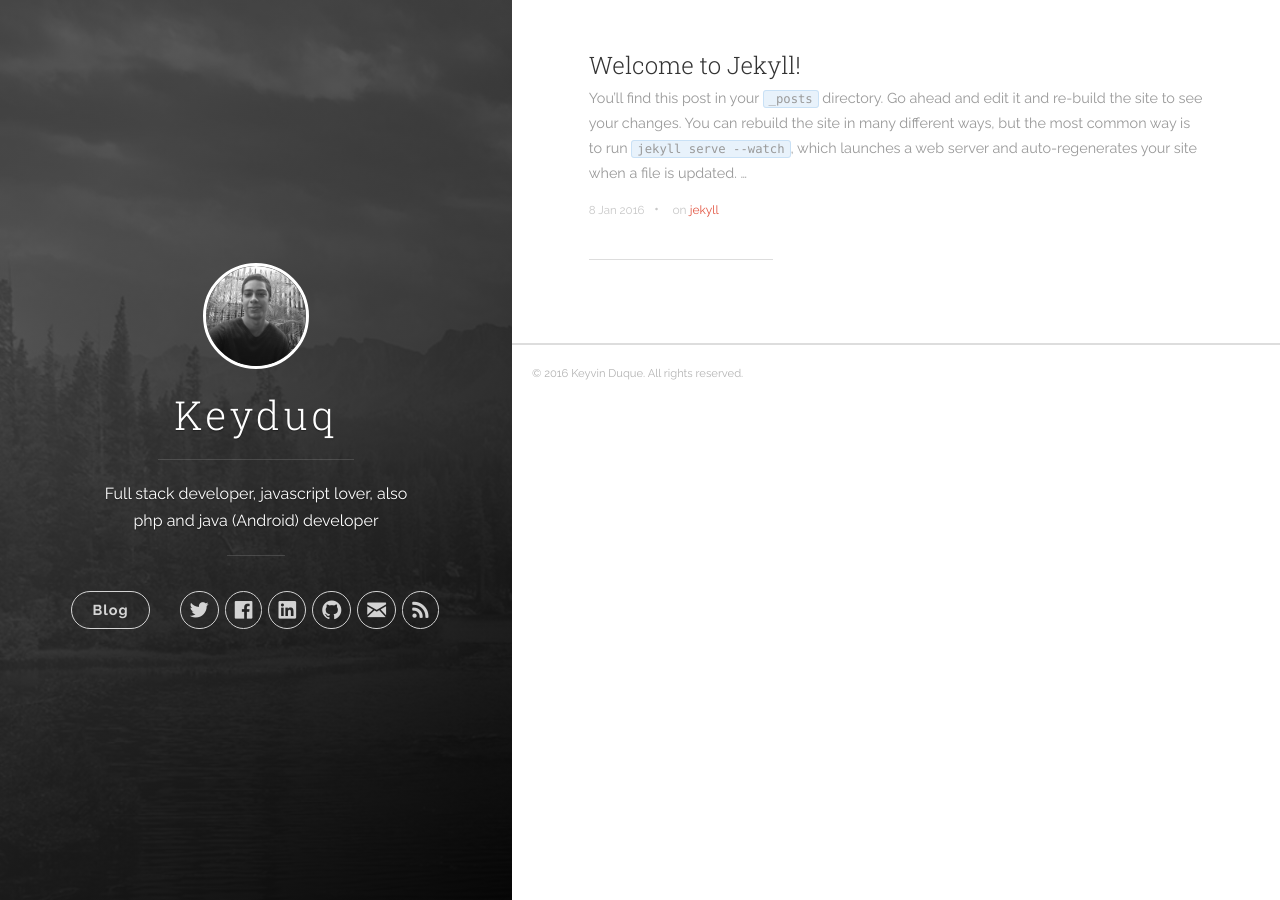
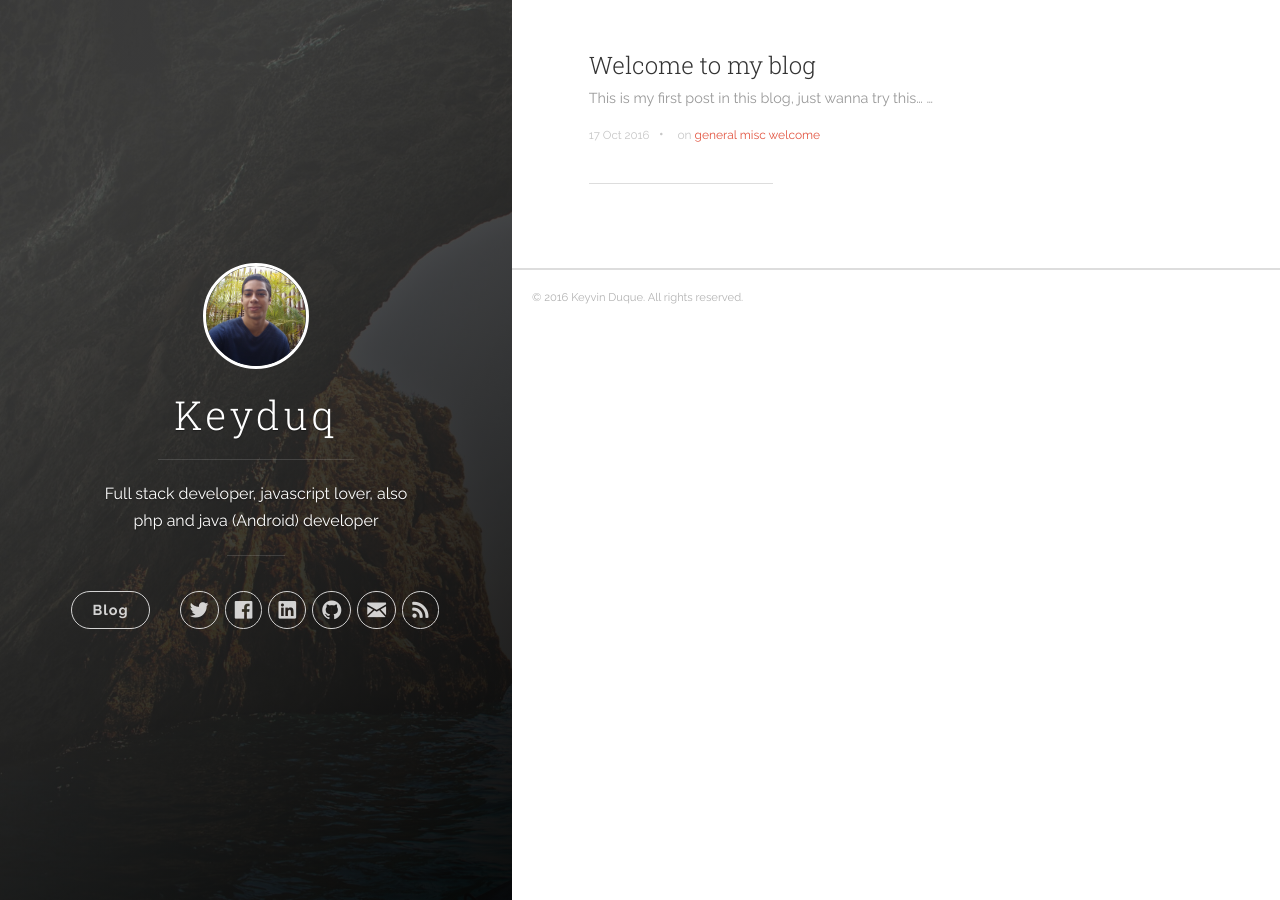
Before and after one commit to keyduq/keyduq.github.io, a Jekyll site: the page built from index.html, in a window 1280 px wide. Built offline with Jekyll 4.4.1, drawn with Linux system fonts in a browser that asks for light colours; nearby versions of some CDN libraries; the list of posts is cut into pages by our own code.

Commit message:
theme changes and submit the first post

````diff
--- a/_includes/header.html
+++ b/_includes/header.html
@@ -3,13 +3,13 @@
   <i class="icon icon-x-circle btn-mobile-close__icon hidden"></i>
 </span>
 
-<header class="panel-cover" style="background-image: url({{ "images/cover.jpg" | prepend: site.baseurl }})">
+<header class="panel-cover" style="background-image: url({{ "images/cover2.jpg" | prepend: site.baseurl }})">
   <div class="panel-main">
 
     <div class="panel-main__inner panel-inverted">
     <div class="panel-main__content">
         <a href="{{ site.baseurl }}" title="link to home of {{ site.title }}">
-          <img src="{{ "images/avatar_circle_byn.png" | prepend: site.baseurl }}" class="user-image" alt="My Profile Photo">
+          <img src="{{ "images/avatar_circle.png" | prepend: site.baseurl }}" class="user-image" alt="My Profile Photo">
           <h1 class="panel-cover__title panel-title">{{ site.title }}</h1>
         </a>
         <hr class="panel-cover__divider">
--- a/_posts/2016-01-08-welcome-to-jekyll.markdown
+++ /dev/null
@@ -1,25 +0,0 @@
----
-title:  "Welcome to Jekyll!"
-date:   2016-01-08 15:04:23
-categories: [jekyll]
-tags: [jekyll]
----
-You’ll find this post in your `_posts` directory. Go ahead and edit it and re-build the site to see your changes. You can rebuild the site in many different ways, but the most common way is to run `jekyll serve --watch`, which launches a web server and auto-regenerates your site when a file is updated.
-
-To add new posts, simply add a file in the `_posts` directory that follows the convention `YYYY-MM-DD-name-of-post.ext` and includes the necessary front matter. Take a look at the source for this post to get an idea about how it works.
-
-Jekyll also offers powerful support for code snippets:
-
-``` ruby
-def print_hi(name)
-  puts "Hi, #{name}"
-end
-print_hi('Tom')
-#=> prints 'Hi, Tom' to STDOUT.
-```
-
-Check out the [Jekyll docs][jekyll] for more info on how to get the most out of Jekyll. File all bugs/feature requests at [Jekyll’s GitHub repo][jekyll-gh]. If you have questions, you can ask them on [Jekyll’s dedicated Help repository][jekyll-help].
-
-[jekyll]:      http://jekyllrb.com
-[jekyll-gh]:   https://github.com/jekyll/jekyll
-[jekyll-help]: https://github.com/jekyll/jekyll-help
--- /dev/null
+++ b/_posts/2016-10-17-welcome.md
@@ -0,0 +1,33 @@
+---
+title: "Welcome to my blog"
+date: 2016-10-17 23:32:00
+categories: [general]
+tags: [general,misc,welcome]
+---
+This is my first post in this blog, just wanna try this...
+
+`sudo npm i -g express`
+
+**This is a basic sorting algorithm in javascript**
+
+```javascript
+function sort() {
+  const data = this;
+  for(let i = 0; i <= data.length; i++) {
+    for(let j = 0; j <= data.length - i; j++) {
+      if (data[j] > data[j+1]) {
+        const temp = data[j]
+        data[j] = data[j+1]
+        data[j+1] = temp
+      }
+    }
+  }
+  return data
+}
+
+Array.prototype.sort = sort
+
+const datos = [5,8,15,24,54,1,3,0,101,49]
+
+console.log(datos.sort())
+```
--- a/css/main.css
+++ b/css/main.css
@@ -1,5 +1,5 @@
 @import url(uno.css);
-@import url(monokai.css);
+@import url(solarized-light.css);
 
 /* Modifications */
 
--- /dev/null
+++ b/css/solarized-light.css
@@ -0,0 +1,84 @@
+/* Solarized Light
+For use with Jekyll and Pygments
+http://ethanschoonover.com/solarized
+SOLARIZED HEX      ROLE
+--------- -------- ------------------------------------------
+base01    #586e75  body text / default code / primary content
+base1     #93a1a1  comments / secondary content
+base3     #fdf6e3  background
+orange    #cb4b16  constants
+red       #dc322f  regex, special keywords
+blue      #268bd2  reserved keywords
+cyan      #2aa198  strings, numbers
+green     #859900  operators, other keywords
+*/
+
+.highlight { background-color: #fdf6e3; color: #586e75 }
+.highlight .c { color: #93a1a1 } /* Comment */
+.highlight .err { color: #586e75 } /* Error */
+.highlight .g { color: #586e75 } /* Generic */
+.highlight .k { color: #859900 } /* Keyword */
+.highlight .l { color: #586e75 } /* Literal */
+.highlight .n { color: #586e75 } /* Name */
+.highlight .o { color: #859900 } /* Operator */
+.highlight .x { color: #cb4b16 } /* Other */
+.highlight .p { color: #586e75 } /* Punctuation */
+.highlight .cm { color: #93a1a1 } /* Comment.Multiline */
+.highlight .cp { color: #859900 } /* Comment.Preproc */
+.highlight .c1 { color: #93a1a1 } /* Comment.Single */
+.highlight .cs { color: #859900 } /* Comment.Special */
+.highlight .gd { color: #2aa198 } /* Generic.Deleted */
+.highlight .ge { color: #586e75; font-style: italic } /* Generic.Emph */
+.highlight .gr { color: #dc322f } /* Generic.Error */
+.highlight .gh { color: #cb4b16 } /* Generic.Heading */
+.highlight .gi { color: #859900 } /* Generic.Inserted */
+.highlight .go { color: #586e75 } /* Generic.Output */
+.highlight .gp { color: #586e75 } /* Generic.Prompt */
+.highlight .gs { color: #586e75; font-weight: bold } /* Generic.Strong */
+.highlight .gu { color: #cb4b16 } /* Generic.Subheading */
+.highlight .gt { color: #586e75 } /* Generic.Traceback */
+.highlight .kc { color: #cb4b16 } /* Keyword.Constant */
+.highlight .kd { color: #268bd2 } /* Keyword.Declaration */
+.highlight .kn { color: #859900 } /* Keyword.Namespace */
+.highlight .kp { color: #859900 } /* Keyword.Pseudo */
+.highlight .kr { color: #268bd2 } /* Keyword.Reserved */
+.highlight .kt { color: #dc322f } /* Keyword.Type */
+.highlight .ld { color: #586e75 } /* Literal.Date */
+.highlight .m { color: #2aa198 } /* Literal.Number */
+.highlight .s { color: #2aa198 } /* Literal.String */
+.highlight .na { color: #586e75 } /* Name.Attribute */
+.highlight .nb { color: #B58900 } /* Name.Builtin */
+.highlight .nc { color: #268bd2 } /* Name.Class */
+.highlight .no { color: #cb4b16 } /* Name.Constant */
+.highlight .nd { color: #268bd2 } /* Name.Decorator */
+.highlight .ni { color: #cb4b16 } /* Name.Entity */
+.highlight .ne { color: #cb4b16 } /* Name.Exception */
+.highlight .nf { color: #268bd2 } /* Name.Function */
+.highlight .nl { color: #586e75 } /* Name.Label */
+.highlight .nn { color: #586e75 } /* Name.Namespace */
+.highlight .nx { color: #586e75 } /* Name.Other */
+.highlight .py { color: #586e75 } /* Name.Property */
+.highlight .nt { color: #268bd2 } /* Name.Tag */
+.highlight .nv { color: #268bd2 } /* Name.Variable */
+.highlight .ow { color: #859900 } /* Operator.Word */
+.highlight .w { color: #586e75 } /* Text.Whitespace */
+.highlight .mf { color: #2aa198 } /* Literal.Number.Float */
+.highlight .mh { color: #2aa198 } /* Literal.Number.Hex */
+.highlight .mi { color: #2aa198 } /* Literal.Number.Integer */
+.highlight .mo { color: #2aa198 } /* Literal.Number.Oct */
+.highlight .sb { color: #93a1a1 } /* Literal.String.Backtick */
+.highlight .sc { color: #2aa198 } /* Literal.String.Char */
+.highlight .sd { color: #586e75 } /* Literal.String.Doc */
+.highlight .s2 { color: #2aa198 } /* Literal.String.Double */
+.highlight .se { color: #cb4b16 } /* Literal.String.Escape */
+.highlight .sh { color: #586e75 } /* Literal.String.Heredoc */
+.highlight .si { color: #2aa198 } /* Literal.String.Interpol */
+.highlight .sx { color: #2aa198 } /* Literal.String.Other */
+.highlight .sr { color: #dc322f } /* Literal.String.Regex */
+.highlight .s1 { color: #2aa198 } /* Literal.String.Single */
+.highlight .ss { color: #2aa198 } /* Literal.String.Symbol */
+.highlight .bp { color: #268bd2 } /* Name.Builtin.Pseudo */
+.highlight .vc { color: #268bd2 } /* Name.Variable.Class */
+.highlight .vg { color: #268bd2 } /* Name.Variable.Global */
+.highlight .vi { color: #268bd2 } /* Name.Variable.Instance */
+.highlight .il { color: #2aa198 } /* Literal.Number.Integer.Long */
````
Also changed, not shown: css/github.css (added, +61 -0 lines), css/jekyll-github.css (added, +68 -0 lines), css/solarized-dark.css (added, +87 -0 lines), images/avatar_circle.png (added), images/cover2.jpg (added).
